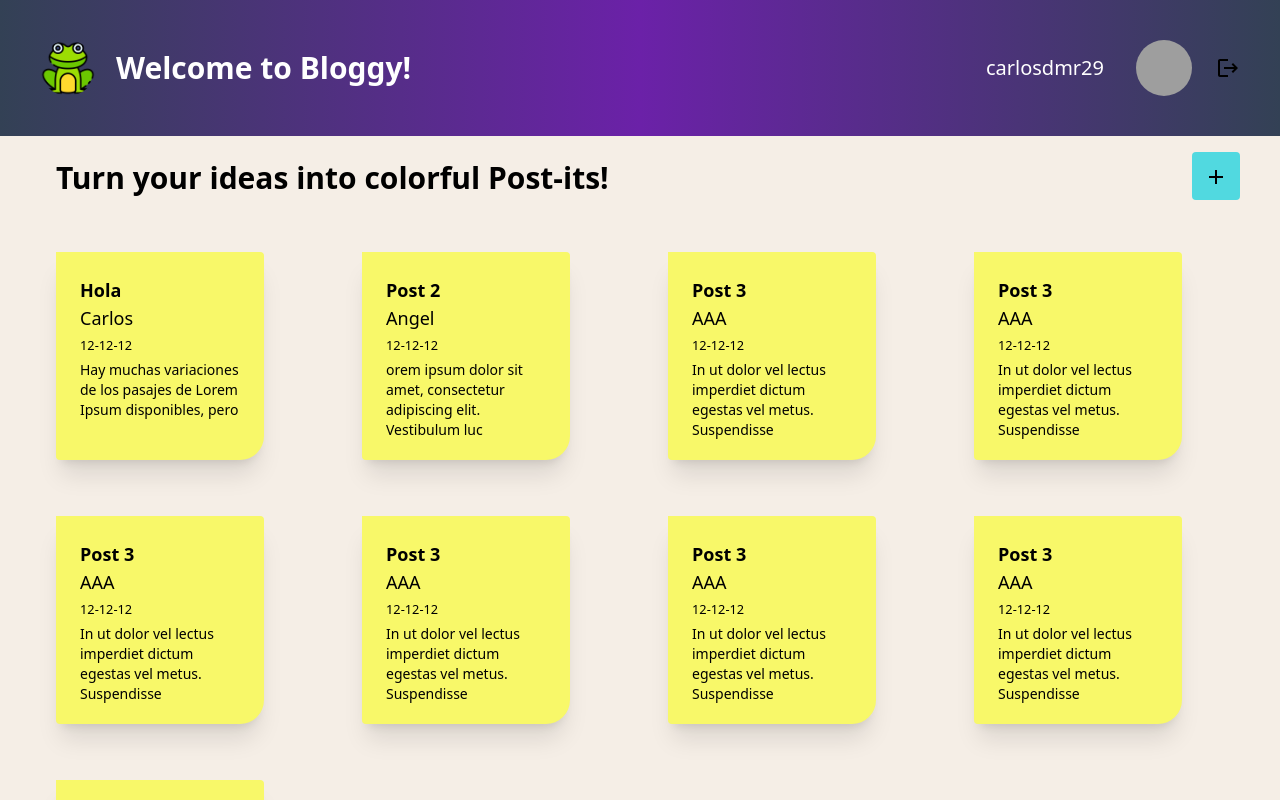
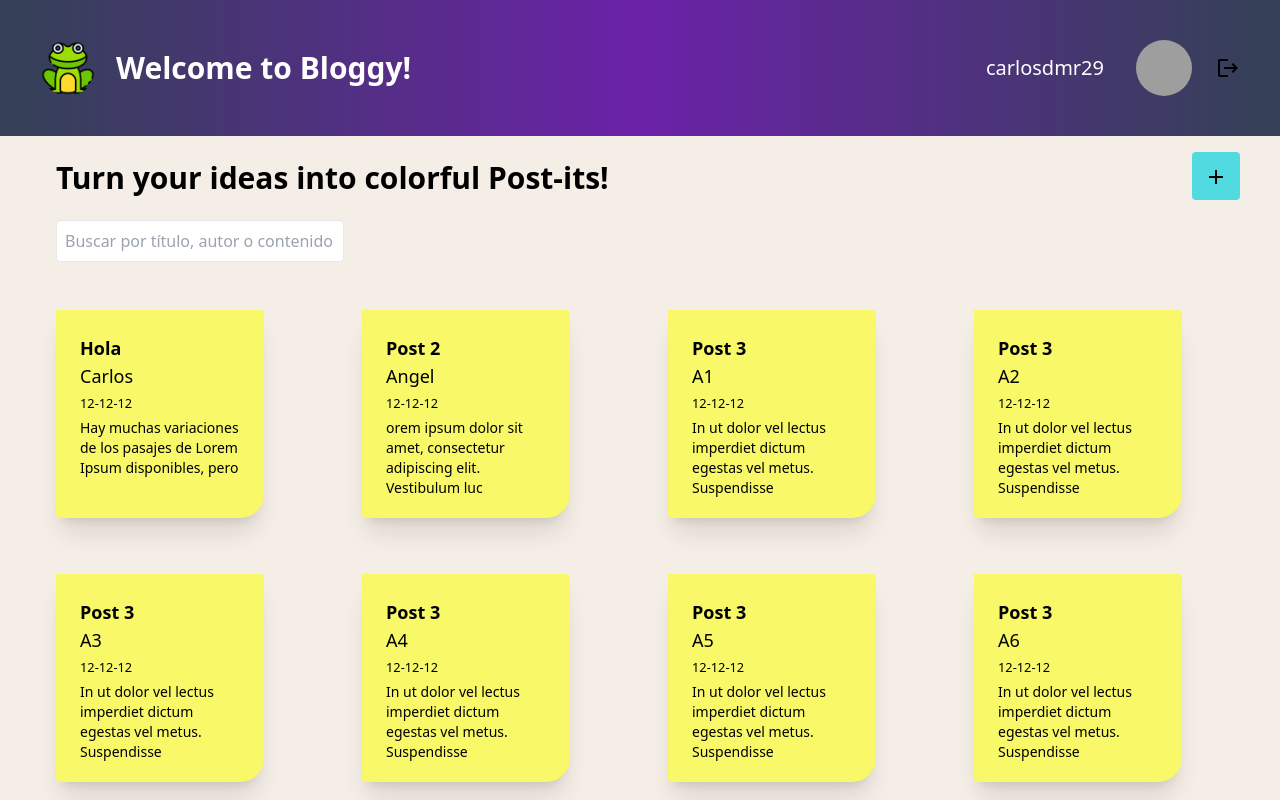
Before and after one commit to CarlosMoralesR/react-blog, a React (Vite) app in the folder blog-app/: page / in a window 1280 px wide. Shown: the top 800 px of the page. Built offline with nearby package versions, Linux system fonts and the light colour scheme; grey boxes are pictures that could not be loaded.

Commit message:
feat(searchbar): added searchbar component & functionality by title, author & content

```diff
--- a/blog-app/src/App.jsx
+++ b/blog-app/src/App.jsx
@@ -28,49 +28,49 @@ const App = () => {
     },
     {
       title: "Post 3",
-      author: "AAA",
+      author: "A1",
       date: "12-12-12",
       content:
         "In ut dolor vel lectus imperdiet dictum egestas vel metus. Suspendisse facilisis sapien justo, et tincidunt sem vestibulum sit amet. Quisque vitae turpis ut enim luctus sollicitudin. Pellentesque vitae purus velit. In et ipsum ac felis ornare lacinia sit amet ac arcu. Nullam accumsan justo vitae ornare pretium. Ut turpis quam, sagittis nec dolor eu, tristique consectetur diam. Duis leo lacus, dictum ac lacus ut, posuere consectetur mauris. Suspendisse varius neque sit amet nulla viverra sagittis. Vestibulum dictum suscipit mi vel blandit. Vivamus ac ornare dui.",
     },
     {
       title: "Post 3",
-      author: "AAA",
+      author: "A2",
       date: "12-12-12",
       content:
         "In ut dolor vel lectus imperdiet dictum egestas vel metus. Suspendisse facilisis sapien justo, et tincidunt sem vestibulum sit amet. Quisque vitae turpis ut enim luctus sollicitudin. Pellentesque vitae purus velit. In et ipsum ac felis ornare lacinia sit amet ac arcu. Nullam accumsan justo vitae ornare pretium. Ut turpis quam, sagittis nec dolor eu, tristique consectetur diam. Duis leo lacus, dictum ac lacus ut, posuere consectetur mauris. Suspendisse varius neque sit amet nulla viverra sagittis. Vestibulum dictum suscipit mi vel blandit. Vivamus ac ornare dui.",
     },
     {
       title: "Post 3",
-      author: "AAA",
+      author: "A3",
       date: "12-12-12",
       content:
         "In ut dolor vel lectus imperdiet dictum egestas vel metus. Suspendisse facilisis sapien justo, et tincidunt sem vestibulum sit amet. Quisque vitae turpis ut enim luctus sollicitudin. Pellentesque vitae purus velit. In et ipsum ac felis ornare lacinia sit amet ac arcu. Nullam accumsan justo vitae ornare pretium. Ut turpis quam, sagittis nec dolor eu, tristique consectetur diam. Duis leo lacus, dictum ac lacus ut, posuere consectetur mauris. Suspendisse varius neque sit amet nulla viverra sagittis. Vestibulum dictum suscipit mi vel blandit. Vivamus ac ornare dui.",
     },
     {
       title: "Post 3",
-      author: "AAA",
+      author: "A4",
       date: "12-12-12",
       content:
         "In ut dolor vel lectus imperdiet dictum egestas vel metus. Suspendisse facilisis sapien justo, et tincidunt sem vestibulum sit amet. Quisque vitae turpis ut enim luctus sollicitudin. Pellentesque vitae purus velit. In et ipsum ac felis ornare lacinia sit amet ac arcu. Nullam accumsan justo vitae ornare pretium. Ut turpis quam, sagittis nec dolor eu, tristique consectetur diam. Duis leo lacus, dictum ac lacus ut, posuere consectetur mauris. Suspendisse varius neque sit amet nulla viverra sagittis. Vestibulum dictum suscipit mi vel blandit. Vivamus ac ornare dui.",
     },
     {
       title: "Post 3",
-      author: "AAA",
+      author: "A5",
       date: "12-12-12",
       content:
         "In ut dolor vel lectus imperdiet dictum egestas vel metus. Suspendisse facilisis sapien justo, et tincidunt sem vestibulum sit amet. Quisque vitae turpis ut enim luctus sollicitudin. Pellentesque vitae purus velit. In et ipsum ac felis ornare lacinia sit amet ac arcu. Nullam accumsan justo vitae ornare pretium. Ut turpis quam, sagittis nec dolor eu, tristique consectetur diam. Duis leo lacus, dictum ac lacus ut, posuere consectetur mauris. Suspendisse varius neque sit amet nulla viverra sagittis. Vestibulum dictum suscipit mi vel blandit. Vivamus ac ornare dui.",
     },
     {
       title: "Post 3",
-      author: "AAA",
+      author: "A6",
       date: "12-12-12",
       content:
         "In ut dolor vel lectus imperdiet dictum egestas vel metus. Suspendisse facilisis sapien justo, et tincidunt sem vestibulum sit amet. Quisque vitae turpis ut enim luctus sollicitudin. Pellentesque vitae purus velit. In et ipsum ac felis ornare lacinia sit amet ac arcu. Nullam accumsan justo vitae ornare pretium. Ut turpis quam, sagittis nec dolor eu, tristique consectetur diam. Duis leo lacus, dictum ac lacus ut, posuere consectetur mauris. Suspendisse varius neque sit amet nulla viverra sagittis. Vestibulum dictum suscipit mi vel blandit. Vivamus ac ornare dui.",
     },
     {
       title: "Post 3",
-      author: "AAA",
+      author: "A7",
       date: "12-12-12",
       content:
         "In ut dolor vel lectus imperdiet dictum egestas vel metus. Suspendisse facilisis sapien justo, et tincidunt sem vestibulum sit amet. Quisque vitae turpis ut enim luctus sollicitudin. Pellentesque vitae purus velit. In et ipsum ac felis ornare lacinia sit amet ac arcu. Nullam accumsan justo vitae ornare pretium. Ut turpis quam, sagittis nec dolor eu, tristique consectetur diam. Duis leo lacus, dictum ac lacus ut, posuere consectetur mauris. Suspendisse varius neque sit amet nulla viverra sagittis. Vestibulum dictum suscipit mi vel blandit. Vivamus ac ornare dui.",
--- a/blog-app/src/components/EntryList.jsx
+++ b/blog-app/src/components/EntryList.jsx
@@ -1,9 +1,28 @@
+import { useState } from "react";
+import SearchBar from "./SearchBar";
+
 const EntryList = ({ entries, onSelect }) => {
+  const [searchTerm, setSearchTerm] = useState("");
+
+  const handleSearch = (term) => {
+    setSearchTerm(term.toLowerCase());
+  };
+
+  const filteredEntries = entries.filter(
+    (entry) =>
+      entry.title.toLowerCase().includes(searchTerm) ||
+      entry.author.toLowerCase().includes(searchTerm) ||
+      entry.content.toLowerCase().includes(searchTerm)
+  );
+
   return (
+    <div>
+      <SearchBar onSearch={handleSearch} />
+
       <div className="grid grid-cols-1 gap-14 sm:grid-cols-2 md:grid-cols-3 lg:grid-cols-4 my-8">
-      {entries.map((entry) => (
+        {filteredEntries.map((entry) => (
           <div
-          key={entry.title}
+            key={`${entry.title}-${entry.author}`}
             className="bg-[#f8f869] border-gray-300 p-6 w-52 h-52 cursor-pointer hover:bg-[#f7f783] shadow-xl hover:shadow-2xl rounded rounded-tl-none rounded-br-3xl"
             onClick={() => onSelect(entry)}
           >
@@ -16,6 +35,7 @@ const EntryList = ({ entries, onSelect }) => {
           </div>
         ))}
       </div>
+    </div>
   );
 };
 
--- /dev/null
+++ b/blog-app/src/components/SearchBar.jsx
@@ -0,0 +1,16 @@
+const SearchBar = ({ onSearch }) => {
+  const handleSearch = (event) => {
+    onSearch(event.target.value);
+  };
+
+  return (
+    <input
+      type="text"
+      placeholder="Buscar por título, autor o contenido"
+      onChange={handleSearch}
+      className="border p-2 rounded mb-4 w-72"
+    />
+  );
+};
+
+export default SearchBar;
```
Lines whose indentation alone changed are shown as unchanged.
